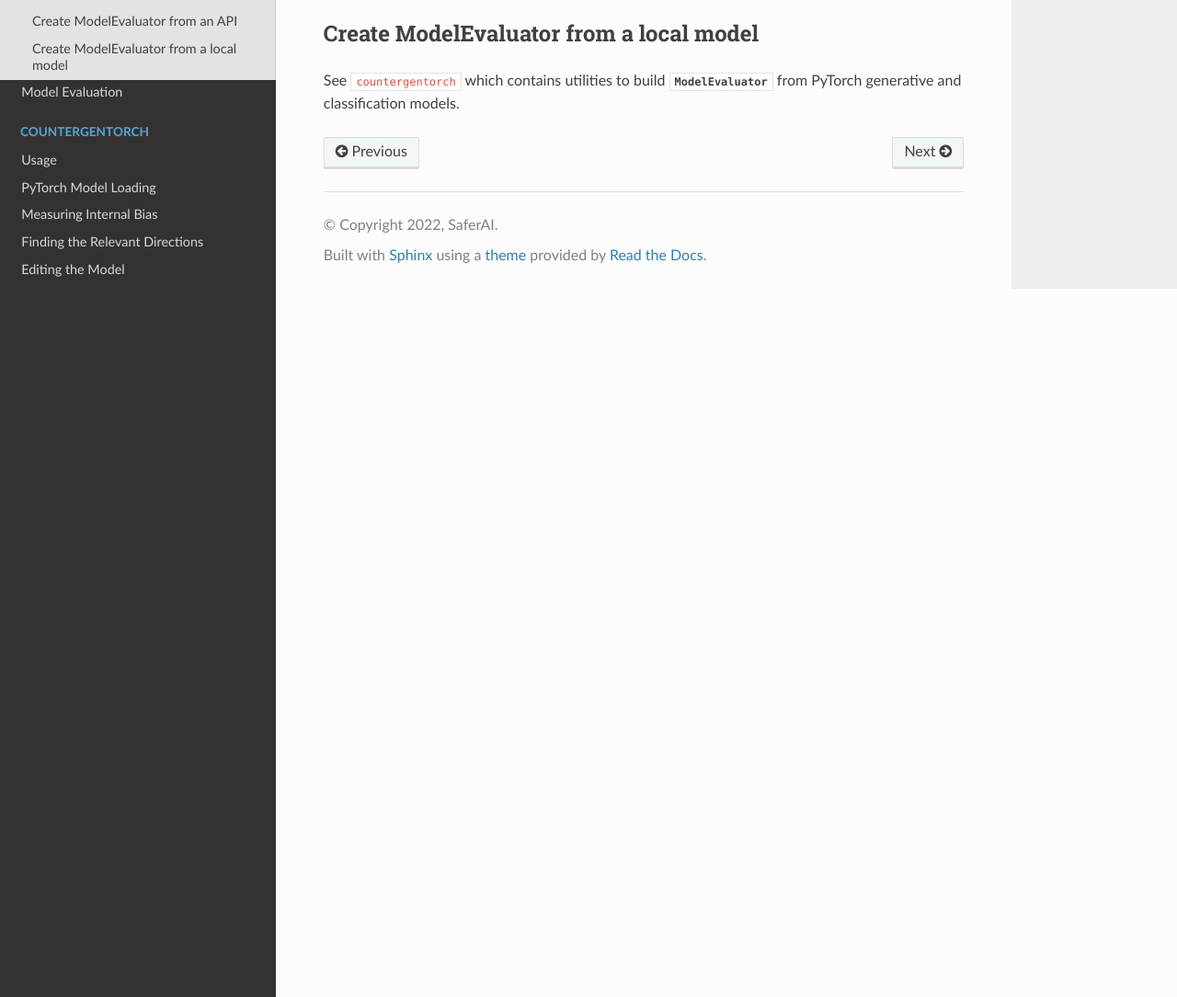
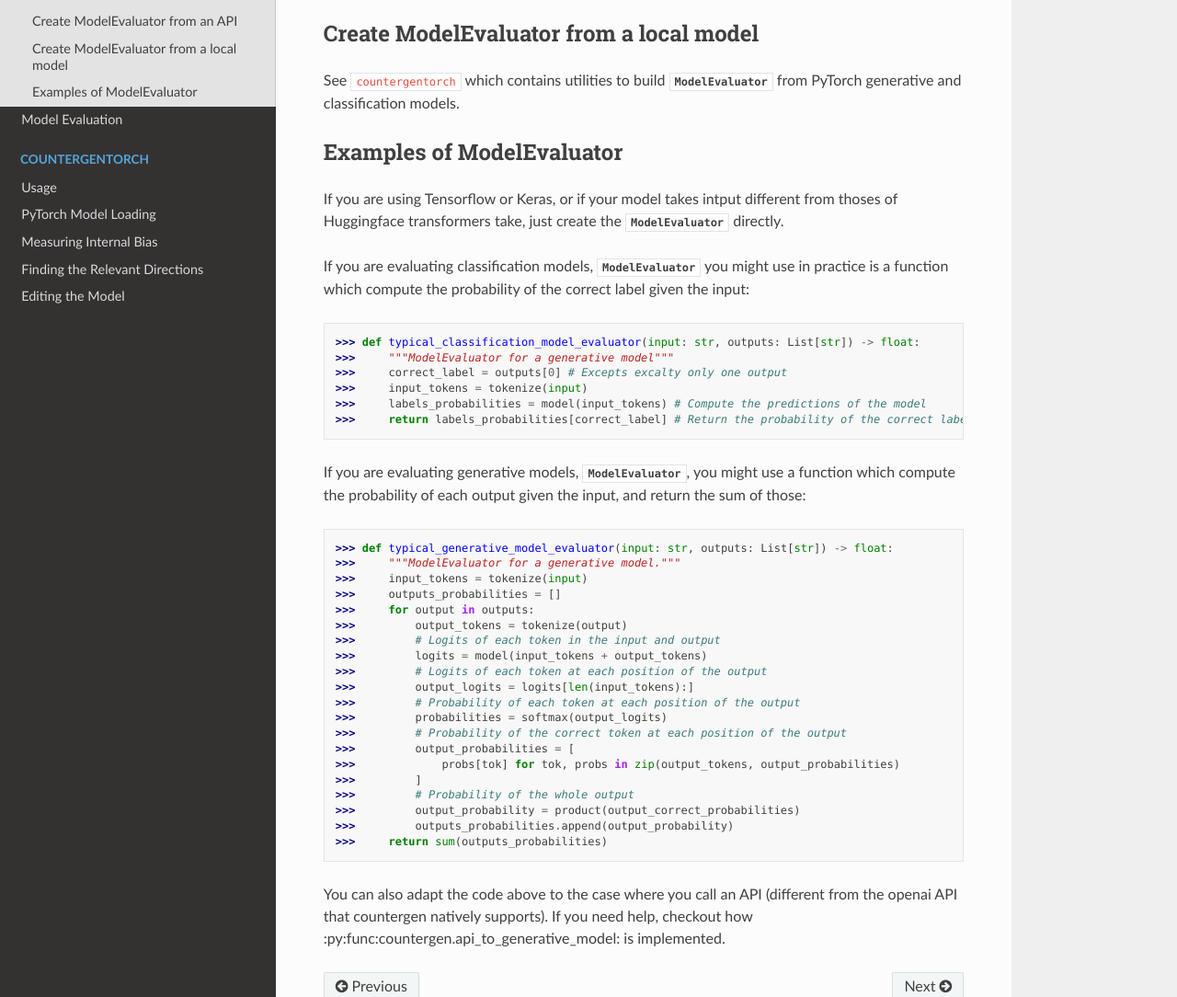
Before and after one commit to FabienRoger/Countergen, a Sphinx documentation site: the page built from docs/countergen/model_loading.rst, in a window 1280 px wide and 1400 px high, scrolled down 955 px, cut to the strip 316-1400 px from the top of the window. Shown: the whole strip at 92% size. Built offline with Sphinx 7.4.7 and the Read the Docs theme 2.0.0, drawn with Linux system fonts in a browser that asks for light colours; some of the changed text lies outside the part shown.

Commit message:
Add examples to docs

```diff
--- a/docs/countergen/model_loading.rst
+++ b/docs/countergen/model_loading.rst
@@ -40,3 +40,42 @@ Create ModelEvaluator from a local model
 ------------------------------------------
 
 See ``countergentorch`` which contains utilities to build :py:data:`ModelEvaluator` from PyTorch generative and classification models.
+
+Examples of ModelEvaluator
+--------------------------
+
+If you are using Tensorflow or Keras, or if your model takes intput different from thoses of Huggingface transformers take, just create the :py:data:`ModelEvaluator` directly.
+
+If you are evaluating classification models, :py:data:`ModelEvaluator` you might use in practice is a function which compute the probability of the correct label given the input:
+
+>>> def typical_classification_model_evaluator(input: str, outputs: List[str]) -> float:
+>>>     """ModelEvaluator for a generative model"""
+>>>     correct_label = outputs[0] # Excepts excalty only one output
+>>>     input_tokens = tokenize(input)
+>>>     labels_probabilities = model(input_tokens) # Compute the predictions of the model
+>>>     return labels_probabilities[correct_label] # Return the probability of the correct label
+
+If you are evaluating generative models, :py:data:`ModelEvaluator`, you might use a function which compute the probability of each output given the input, and return the sum of those:
+
+>>> def typical_generative_model_evaluator(input: str, outputs: List[str]) -> float:
+>>>     """ModelEvaluator for a generative model."""
+>>>     input_tokens = tokenize(input)
+>>>     outputs_probabilities = []
+>>>     for output in outputs:
+>>>         output_tokens = tokenize(output)
+>>>         # Logits of each token in the input and output
+>>>         logits = model(input_tokens + output_tokens)
+>>>         # Logits of each token at each position of the output
+>>>         output_logits = logits[len(input_tokens):]
+>>>         # Probability of each token at each position of the output
+>>>         probabilities = softmax(output_logits)
+>>>         # Probability of the correct token at each position of the output
+>>>         output_probabilities = [
+>>>             probs[tok] for tok, probs in zip(output_tokens, output_probabilities)
+>>>         ]
+>>>         # Probability of the whole output
+>>>         output_probability = product(output_correct_probabilities)
+>>>         outputs_probabilities.append(output_probability)
+>>>     return sum(outputs_probabilities)
+
+You can also adapt the code above to the case where you call an API (different from the openai API that countergen natively supports). If you need help, checkout how :py:func:countergen.api_to_generative_model: is implemented.
```
Also changed, not shown: other parts of docs/countergen/model_loading.rst (+1 -1 lines), docs/countergen/data_augmentation.rst (+25 -0 lines).
